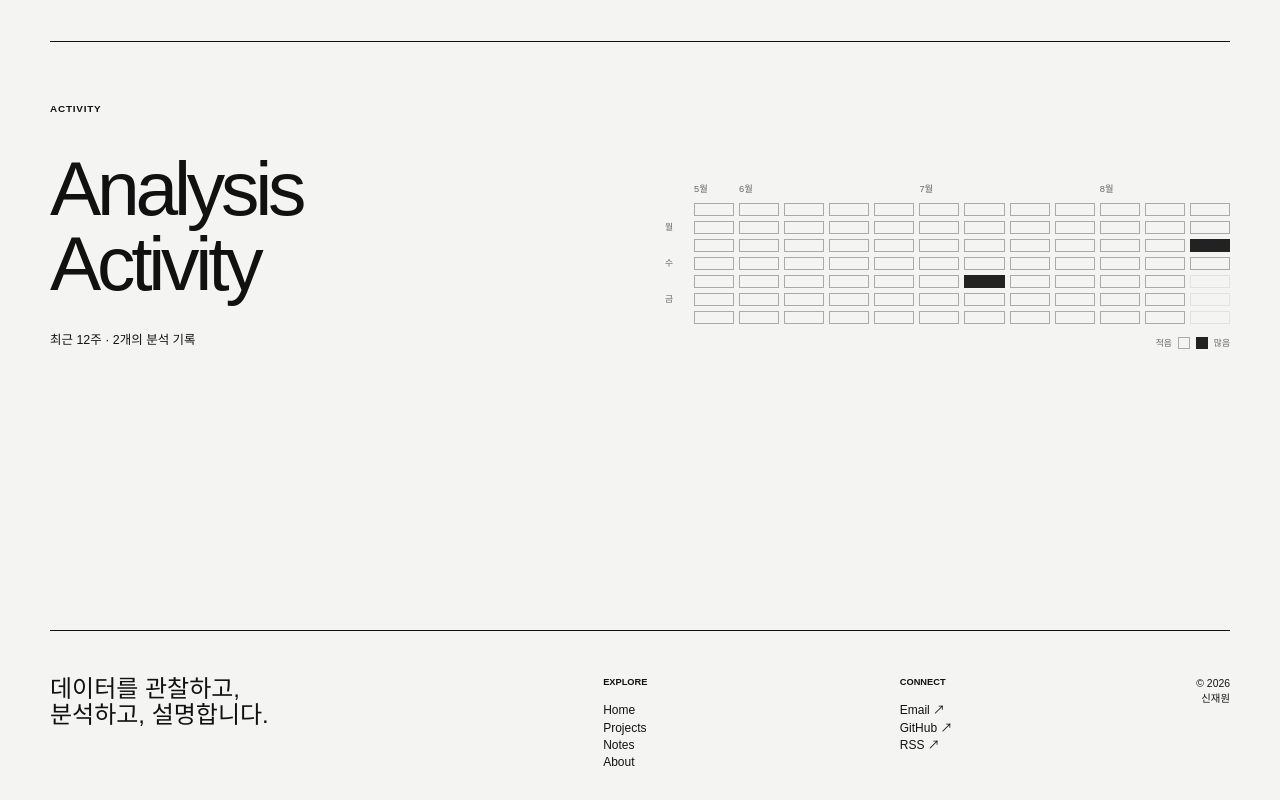
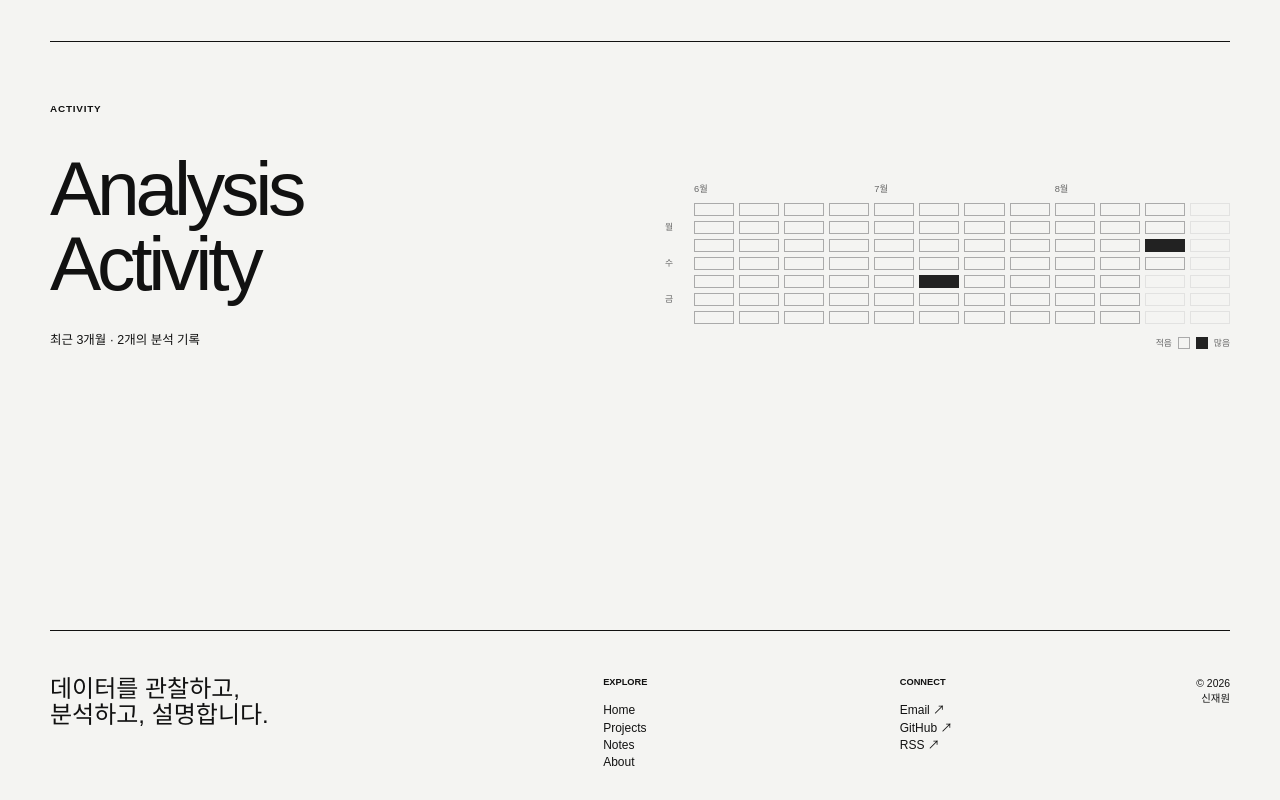
Before and after one commit to beckspeca/beckspeca.github.io, an Astro site: page / in a window 1280 px wide. Shown: the part 1833-2633 px from the top of the page. Built offline with nearby package versions, Linux system fonts and the light colour scheme; Astro itself is replaced by a stand-in of ours.

Commit message:
Show activity by calendar month

```diff
--- a/src/components/ActivityGrid.astro
+++ b/src/components/ActivityGrid.astro
@@ -5,9 +5,13 @@ const posts = await getCollection('blog', ({ data }) => !data.draft);
 const today = new Date();
 today.setHours(0, 0, 0, 0);
 
-// 현재 주를 마지막 열로 두고, 일요일부터 토요일까지 12주를 표시합니다.
-const start = new Date(today);
-start.setDate(today.getDate() - 11 * 7 - today.getDay());
+// 이번 달과 이전 두 달을 달력 기준으로 온전히 표시합니다.
+const periodStart = new Date(today.getFullYear(), today.getMonth() - 2, 1);
+const start = new Date(periodStart);
+start.setDate(periodStart.getDate() - periodStart.getDay());
+const end = new Date(today);
+end.setDate(today.getDate() + (6 - today.getDay()));
+const weekCount = Math.round((end.getTime() - start.getTime()) / (7 * 24 * 60 * 60 * 1000)) + 1;
 
 const dateKey = (date: Date) =>
 	`${date.getFullYear()}-${String(date.getMonth() + 1).padStart(2, '0')}-${String(date.getDate()).padStart(2, '0')}`;
@@ -21,23 +25,23 @@ for (const post of posts) {
 	activity.set(key, item);
 }
 
-const weeks = Array.from({ length: 12 }, (_, week) =>
+const weeks = Array.from({ length: weekCount }, (_, week) =>
 	Array.from({ length: 7 }, (_, day) => {
 		const date = new Date(start);
 		date.setDate(start.getDate() + week * 7 + day);
 		const item = activity.get(dateKey(date));
-		return { date, count: item?.count ?? 0, titles: item?.titles ?? [], future: date > today };
+		return { date, count: item?.count ?? 0, titles: item?.titles ?? [], future: date > today, outside: date < periodStart };
 	}),
 );
 
-const visibleCount = weeks.flat().reduce((sum, day) => sum + day.count, 0);
+const visibleCount = weeks.flat().reduce((sum, day) => sum + (day.outside ? 0 : day.count), 0);
 // 첫 열에는 시작 월을, 이후에는 매월 1일이 포함된 열에만 월 이름을 표시합니다.
 const monthLabels = weeks.map((week, index) => {
-	if (index === 0) return `${week[0].date.getMonth() + 1}월`;
+	if (index === 0) return `${periodStart.getMonth() + 1}월`;
 	const firstDay = week.find((day) => day.date.getDate() === 1);
 	return firstDay ? `${firstDay.date.getMonth() + 1}월` : '';
 });
 const formatDate = (date: Date) => new Intl.DateTimeFormat('ko-KR', { month: 'long', day: 'numeric' }).format(date);
 ---
-<section class="activity" aria-labelledby="activity-title"><div class="activity-intro"><p>ACTIVITY</p><h2 id="activity-title">Analysis<br/>Activity</h2><span>최근 12주 · {visibleCount}개의 분석 기록</span></div><div class="activity-chart"><div class="months" aria-hidden="true">{monthLabels.map(month=><span>{month}</span>)}</div><div class="chart-body"><div class="days" aria-hidden="true"><span>월</span><span>수</span><span>금</span></div><div class="grid">{weeks.map(week=><div class="week">{week.map(day=><span class:list={['cell',{active:day.count>0,future:day.future}]} title={`${formatDate(day.date)}${day.count?` · ${day.titles.join(', ')}`:' · 기록 없음'}`} aria-label={`${formatDate(day.date)}, ${day.count}개 기록`}></span>)}</div>)}</div></div><div class="legend"><span>적음</span><i></i><i class="filled"></i><span>많음</span></div></div></section>
-<style>.activity{display:grid;grid-template-columns:1fr 1fr;gap:50px;padding:60px 0 100px;border-top:1px solid #111}.activity-intro>p{font-size:.62rem;font-weight:700;letter-spacing:.08em}.activity-intro h2{margin:35px 0 25px}.activity-intro>span{font-size:.78rem}.activity-chart{align-self:end}.months{display:grid;grid-template-columns:repeat(12,1fr);gap:5px;margin-left:29px;margin-bottom:7px}.months span{font-size:.58rem;color:#666}.chart-body{display:flex;gap:10px}.days{width:19px;display:grid;grid-template-rows:repeat(7,13px);gap:5px;font-size:.55rem;color:#666}.days span:nth-child(1){grid-row:2}.days span:nth-child(2){grid-row:4}.days span:nth-child(3){grid-row:6}.grid{display:grid;grid-template-columns:repeat(12,1fr);gap:5px;flex:1}.week{display:grid;grid-template-rows:repeat(7,13px);gap:5px}.cell{display:block;width:100%;min-width:11px;border:1px solid #aaa;background:transparent}.cell.active{background:#222;border-color:#222}.cell.future{opacity:.25}.legend{display:flex;justify-content:flex-end;align-items:center;gap:6px;margin-top:13px;color:#666;font-size:.55rem}.legend i{width:12px;height:12px;border:1px solid #aaa}.legend i.filled{background:#222;border-color:#222}@media(max-width:700px){.activity{grid-template-columns:1fr}.activity-chart{overflow-x:auto;padding-bottom:8px}.months,.chart-body,.legend{min-width:490px}}</style>
+<section class="activity" aria-labelledby="activity-title" style={`--week-count:${weekCount}`}><div class="activity-intro"><p>ACTIVITY</p><h2 id="activity-title">Analysis<br/>Activity</h2><span>최근 3개월 · {visibleCount}개의 분석 기록</span></div><div class="activity-chart"><div class="months" aria-hidden="true">{monthLabels.map(month=><span>{month}</span>)}</div><div class="chart-body"><div class="days" aria-hidden="true"><span>월</span><span>수</span><span>금</span></div><div class="grid">{weeks.map(week=><div class="week">{week.map(day=><span class:list={['cell',{active:day.count>0&&!day.outside,future:day.future,outside:day.outside}]} title={`${formatDate(day.date)}${day.count?` · ${day.titles.join(', ')}`:' · 기록 없음'}`} aria-label={`${formatDate(day.date)}, ${day.count}개 기록`}></span>)}</div>)}</div></div><div class="legend"><span>적음</span><i></i><i class="filled"></i><span>많음</span></div></div></section>
+<style>.activity{display:grid;grid-template-columns:1fr 1fr;gap:50px;padding:60px 0 100px;border-top:1px solid #111}.activity-intro>p{font-size:.62rem;font-weight:700;letter-spacing:.08em}.activity-intro h2{margin:35px 0 25px}.activity-intro>span{font-size:.78rem}.activity-chart{align-self:end}.months{display:grid;grid-template-columns:repeat(var(--week-count),1fr);gap:5px;margin-left:29px;margin-bottom:7px}.months span{font-size:.58rem;color:#666}.chart-body{display:flex;gap:10px}.days{width:19px;display:grid;grid-template-rows:repeat(7,13px);gap:5px;font-size:.55rem;color:#666}.days span:nth-child(1){grid-row:2}.days span:nth-child(2){grid-row:4}.days span:nth-child(3){grid-row:6}.grid{display:grid;grid-template-columns:repeat(var(--week-count),1fr);gap:5px;flex:1}.week{display:grid;grid-template-rows:repeat(7,13px);gap:5px}.cell{display:block;width:100%;min-width:11px;border:1px solid #aaa;background:transparent}.cell.active{background:#222;border-color:#222}.cell.future{opacity:.25}.legend{display:flex;justify-content:flex-end;align-items:center;gap:6px;margin-top:13px;color:#666;font-size:.55rem}.legend i{width:12px;height:12px;border:1px solid #aaa}.legend i.filled{background:#222;border-color:#222}@media(max-width:700px){.activity{grid-template-columns:1fr}.activity-chart{overflow-x:auto;padding-bottom:8px}.months,.chart-body,.legend{min-width:520px}}</style>
```
